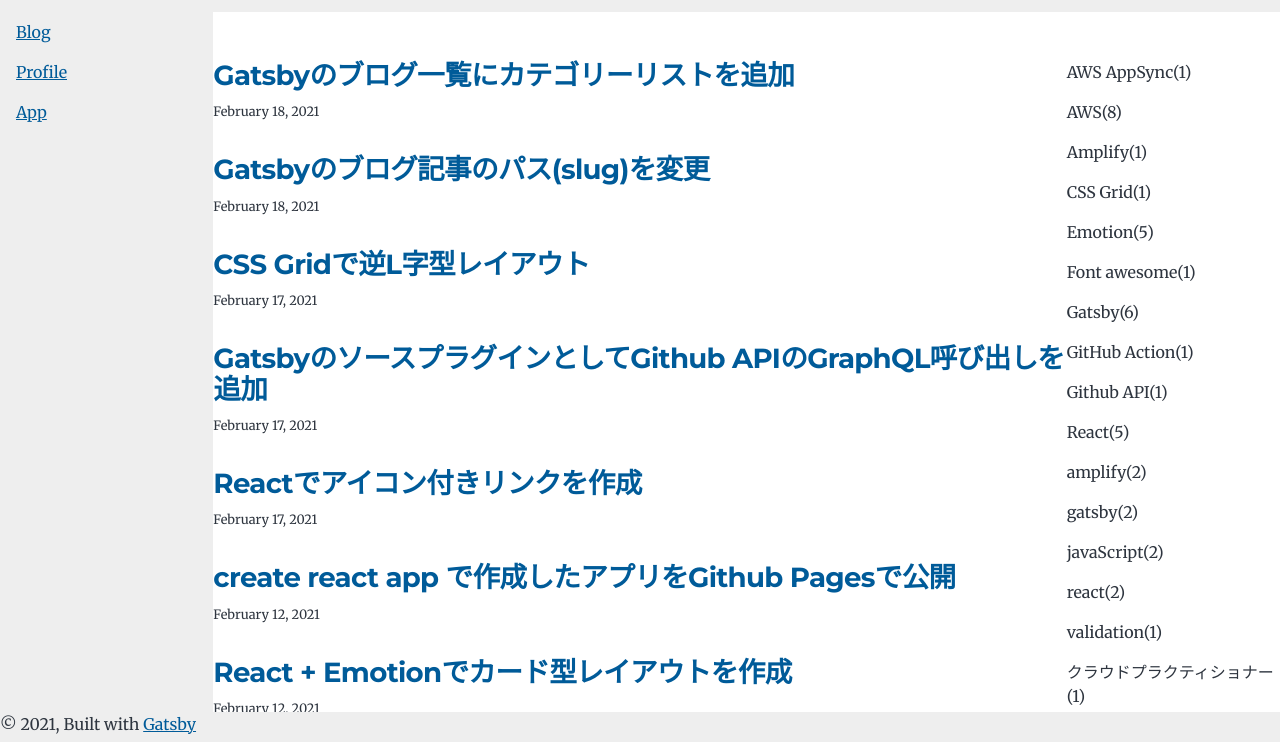
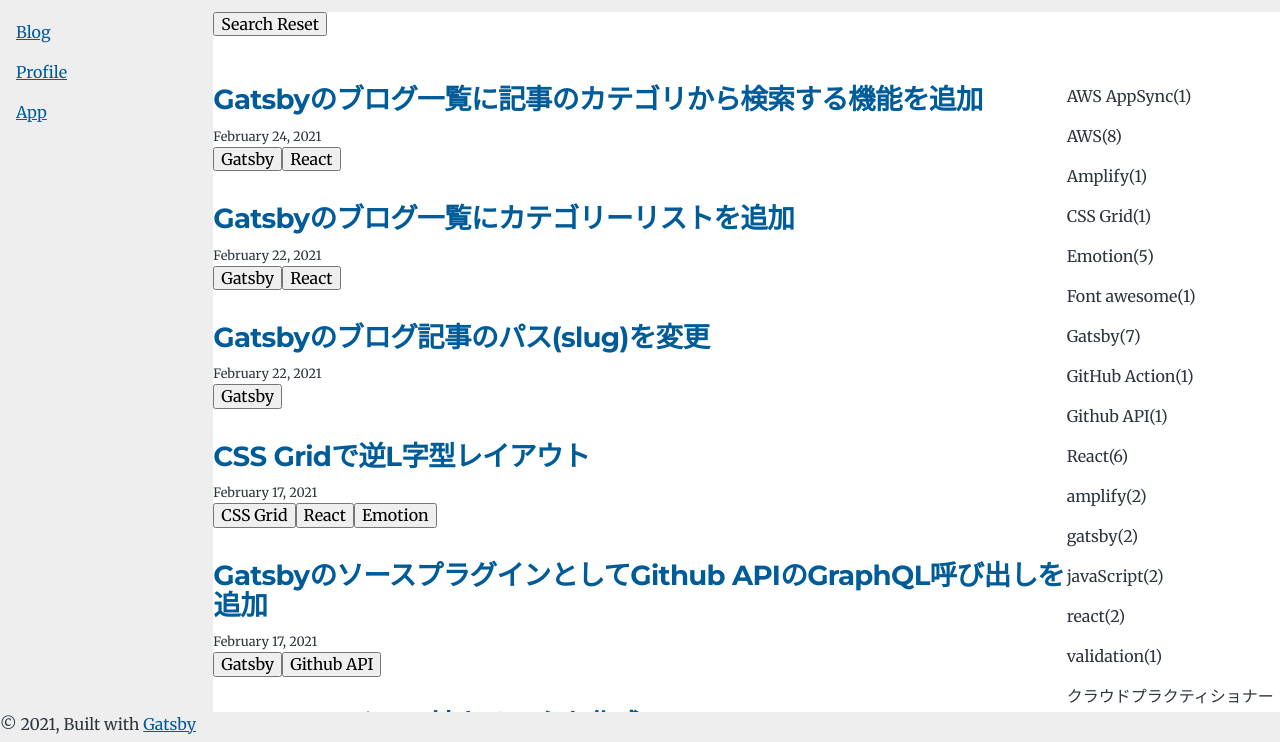
Before and after one commit to tatsu1109/my-blog, a Gatsby site: page / in a window 1280 px wide. Shown: the part 58-800 px from the top of the page. Built offline with nearby package versions, Linux system fonts and the light colour scheme; Gatsby itself is replaced by a stand-in of ours.

Commit message:
カテゴリ検索を追加

```diff
--- a/content/blog/20210222/index.md
+++ b/content/blog/20210222/index.md
@@ -1,8 +1,10 @@
 ---
 title: Gatsbyのブログ一覧にカテゴリーリストを追加
-date: 2021-02-18
+date: 2021-02-22
 tags: ["Gatsby", "React"]
 ---
+
+[参考](https://chocolat5.com/tips/show-category-list-with-react-hook-in-gatsbyjs/)
 
 - 下記の GraphQL クエリでマークダウンファイル内の指定した項目を集計して取得できる
 - 取得した項目などをそのままリストなどで展開
--- a/content/blog/20210222/index2.md
+++ b/content/blog/20210222/index2.md
@@ -1,8 +1,11 @@
 ---
 title: Gatsbyのブログ記事のパス(slug)を変更
-date: 2021-02-18
+date: 2021-02-22
 tags: ["Gatsby"]
 ---
+
+[参考](https://www.gatsbyjs.com/docs/reference/config-files/gatsby-node/#onCreateNode)
+[参考 2](https://www.gatsbyjs.com/plugins/gatsby-source-filesystem/)
 
 - gatsby-node.js を作成
 - onCreateNode 関数を exports する
--- /dev/null
+++ b/content/blog/20210224/index.md
@@ -0,0 +1,10 @@
+---
+title: Gatsbyのブログ一覧に記事のカテゴリから検索する機能を追加
+date: 2021-02-24
+tags: ["Gatsby", "React"]
+---
+
+[参考](https://diff001a.netlify.app/gatsby-site-search/)
+
+- ブログ一覧のデータを hooks を使って格納し、記事に付属しているカテゴリをクリックしたときに格納したブログ一覧を絞り込むように実装
+- カスタムフックにしてカテゴリ一覧からも検索できるようにする
--- a/gatsby-node.js
+++ b/gatsby-node.js
@@ -106,6 +106,7 @@
       title: String
       description: String
       date: Date @dateformat
+      tags: [String]
     }
 
     type Fields {
--- a/src/pages/index.js
+++ b/src/pages/index.js
@@ -1,4 +1,4 @@
-import React from "react"
+import React, { useState }from "react"
 import styled from "@emotion/styled"
 import { Link, graphql, useStaticQuery } from "gatsby"
 
@@ -53,7 +53,8 @@
   }`)
 
   const siteTitle = data.site.siteMetadata?.title || `Title`
-  const posts = data.allMarkdownRemark.nodes
+  // const posts = data.allMarkdownRemark.nodes
+  const [posts, setPosts] = useState(data.allMarkdownRemark.nodes)
   const tags = data.allMarkdownRemark.group
   if (posts.length === 0) {
     return (
@@ -73,6 +74,7 @@
     <Layout location={location} title={siteTitle}>
       <SEO title="All posts" />
       {/* <Bio /> */}
+      <button onClick={() => setPosts(data.allMarkdownRemark.nodes)}>Search Reset</button>
       <Wrapper>
         <BlogList style={{ listStyle: `none` }}>
         {posts.map(post => {
@@ -93,14 +95,24 @@
                   </h2>
                   <small>{post.frontmatter.date}</small>
                   <div>
-                    {/* {post.frontmatter.tags !== null
+                    {post.frontmatter.tags !== null
                       ? post.frontmatter.tags.map(
-                        tag => <button
-                          onClick={setPosts(posts.filter(post => post === tag))}
+                        buttonTag =>
+                          <button
+                            onClick={
+                              () => setPosts(
+                                posts.filter(post => {
+                                  if (post.frontmatter.tags !== null) {
+                                    return post.frontmatter.tags.find(tag => tag === buttonTag)
+                                  }
+                                })
+                              )
+                            }
                           >
-                          {tag}
-                        </button>)
-                      : <button>noTag</button>} */}
+                            {buttonTag}
+                          </button>
+                      )
+                      : <button>noTag</button>}
                   </div>
                 </section>
               </article>
@@ -110,7 +122,7 @@
         </BlogList>
         <TagsList>
           {
-          tags.map(tag => <li>{ `${tag.fieldValue}(${tag.totalCount})` }</li>)
+            tags.map(tag => <li>{`${tag.fieldValue}(${tag.totalCount})`}</li>)
           }
         </TagsList>
       </Wrapper>
```
Lines whose indentation alone changed are shown as unchanged.
